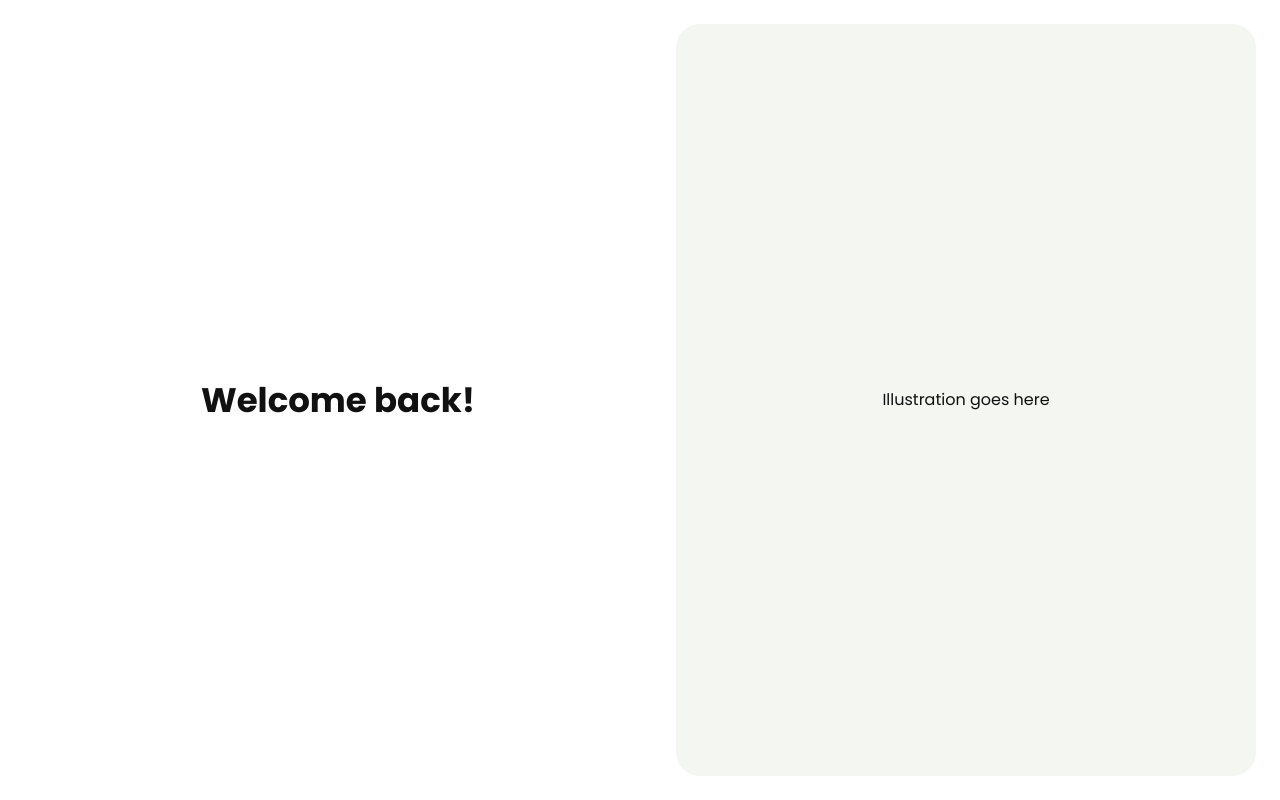
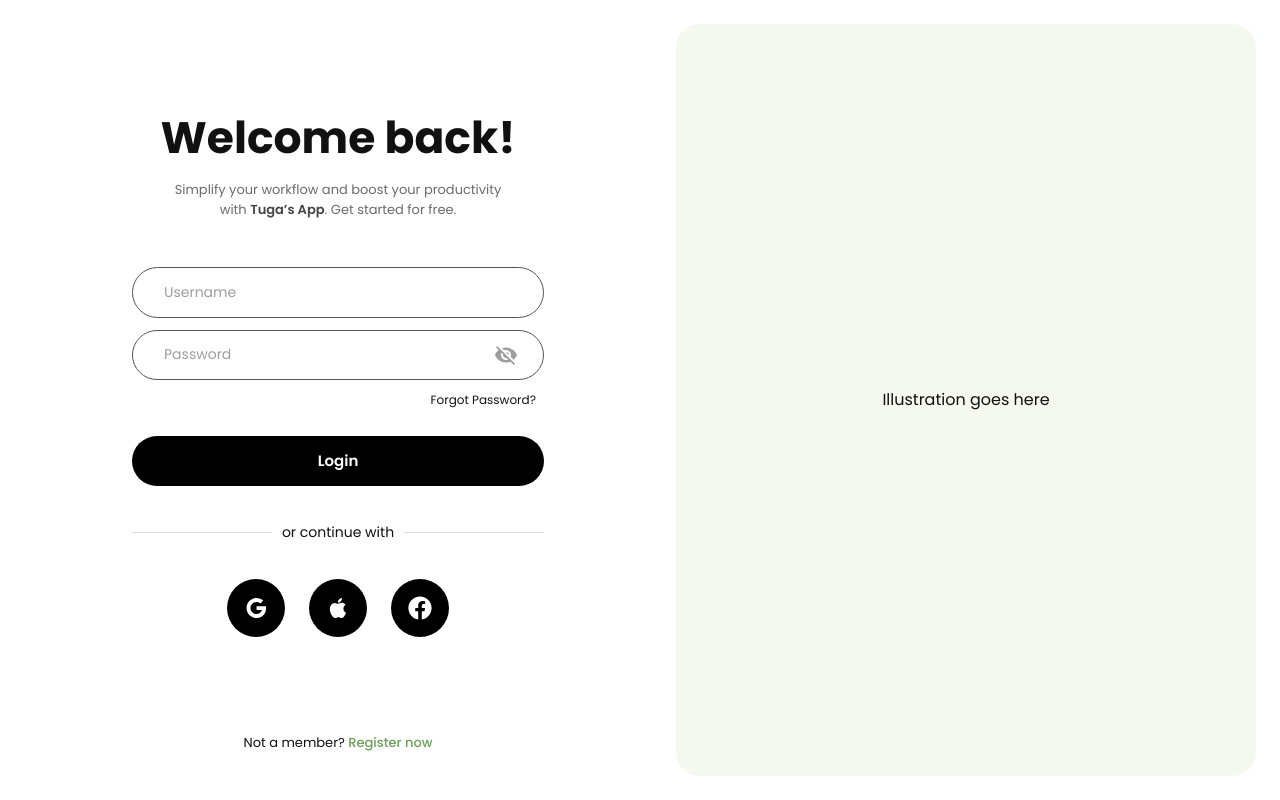
Before and after one commit to Jitharsanan12/tuga_login, a React (Vite) app: page / in a window 1280 px wide. Built offline with nearby package versions, Linux system fonts and the light colour scheme.

Commit message:
style: refine login form to match the design

```diff
--- a/package.json
+++ b/package.json
@@ -18,6 +18,7 @@
     "firebase": "^12.19.0",
     "react": "^19.2.8",
     "react-dom": "^19.2.8",
+    "react-icons": "^5.7.0",
     "react-router-dom": "^7.18.4"
   },
   "devDependencies": {
--- /dev/null
+++ b/src/components/LoginForm.tsx
@@ -0,0 +1,126 @@
+import { useState, type FormEvent } from 'react';
+import Box from '@mui/material/Box';
+import Typography from '@mui/material/Typography';
+import TextField from '@mui/material/TextField';
+import Button from '@mui/material/Button';
+import IconButton from '@mui/material/IconButton';
+import InputAdornment from '@mui/material/InputAdornment';
+import Link from '@mui/material/Link';
+import Divider from '@mui/material/Divider';
+import Visibility from '@mui/icons-material/Visibility';
+import VisibilityOff from '@mui/icons-material/VisibilityOff';
+import GoogleIcon from '@mui/icons-material/Google';
+import AppleIcon from '@mui/icons-material/Apple';
+import { FaFacebook } from 'react-icons/fa';
+
+const socialButtonSx = {
+  bgcolor: '#000',
+  color: '#fff',
+  width: 58,
+  height: 58,
+  '&:hover': { bgcolor: '#333' },
+};
+
+export default function LoginForm() {
+  const [username, setUsername] = useState('');
+  const [password, setPassword] = useState('');
+  const [showPassword, setShowPassword] = useState(false);
+
+  const handleSubmit = (event: FormEvent) => {
+    event.preventDefault();
+    // validation will be added in the next stage
+  };
+
+  return (
+    <Box sx={{ width: '100%', maxWidth: 412 }}>
+      <Typography
+        variant="h4"
+        component="h1"
+        align="center"
+        sx={{ fontWeight: 700, fontSize: { xs: 32, md: 44 }, lineHeight: 1.2 }}
+      >
+        Welcome back!
+      </Typography>
+      <Typography
+        align="center"
+        sx={{ fontSize: 13, mt: 2, mb: 6, mx: 'auto', maxWidth: 340, color: 'text.secondary' }}
+      >
+        Simplify your workflow and boost your productivity with{' '}
+        <Box component="span" sx={{ fontWeight: 600, color: '#444' }}>
+          Tuga’s App
+        </Box>
+        . Get started for free.
+      </Typography>
+
+      <Box component="form" noValidate onSubmit={handleSubmit}>
+        <TextField
+          fullWidth
+          placeholder="Username"
+          value={username}
+          onChange={(e) => setUsername(e.target.value)}
+          sx={{ mb: 1.5 }}
+        />
+
+        <TextField
+          fullWidth
+          placeholder="Password"
+          type={showPassword ? 'text' : 'password'}
+          value={password}
+          onChange={(e) => setPassword(e.target.value)}
+          slotProps={{
+            input: {
+              endAdornment: (
+                <InputAdornment position="end">
+                  <IconButton
+                    aria-label={showPassword ? 'Hide password' : 'Show password'}
+                    onClick={() => setShowPassword((prev) => !prev)}
+                    sx={{ color: '#9E9E9E', mr: 0.5 }}
+                  >
+                    {showPassword ? <Visibility /> : <VisibilityOff />}
+                  </IconButton>
+                </InputAdornment>
+              ),
+            },
+          }}
+        />
+
+        <Box sx={{ textAlign: 'right', mt: 1, mb: 3, pr: 1 }}>
+          <Link
+            component="button"
+            type="button"
+            underline="hover"
+            color="text.primary"
+            sx={{ fontSize: 12 }}
+          >
+            Forgot Password?
+          </Link>
+        </Box>
+
+        <Button
+          type="submit"
+          fullWidth
+          variant="contained"
+          size="large"
+          disableElevation
+          sx={{ py: 1.5, fontSize: 15 }}
+        >
+          Login
+        </Button>
+      </Box>
+
+      <Divider sx={{ my: 4.5, fontSize: 14, color: 'text.primary' }}>or continue with</Divider>
+
+      <Box sx={{ display: 'flex', justifyContent: 'center', gap: 3 }}>
+        <IconButton aria-label="Continue with Google" sx={socialButtonSx}>
+          <GoogleIcon />
+        </IconButton>
+        <IconButton aria-label="Continue with Apple" sx={socialButtonSx}>
+          <AppleIcon />
+        </IconButton>
+        <IconButton aria-label="Continue with Facebook" sx={socialButtonSx}>
+          <FaFacebook size={24} />
+        </IconButton>
+      </Box>
+    </Box>
+  );
+}
--- a/src/pages/LoginPage.tsx
+++ b/src/pages/LoginPage.tsx
@@ -1,33 +1,50 @@
 import Box from '@mui/material/Box';
 import Typography from '@mui/material/Typography';
+import Link from '@mui/material/Link';
+import LoginForm from '../components/LoginForm';
 
 export default function LoginPage() {
   return (
-    <Box sx={{ display: 'flex',minHeight: '100vh', p: { xs: 0, md: 3 }, gap: 3 }}>
-      {/* Left side: the form will go here */}
+    <Box sx={{ display: 'flex', minHeight: '100vh', p: { xs: 0, md: 3 }, gap: 3 }}>
+      {/* Left side: form in the middle, register link pinned to the bottom */}
       <Box
         sx={{
-          flex:1,
-          display:'flex',
-          alignItems:'center',
-          justifyContent:'center',
+          flex: 1,
+          display: 'flex',
+          flexDirection: 'column',
+          alignItems: 'center',
           p: 3,
         }}
       >
-        <Typography variant="h4" sx={{ fontWeight: 700 }}>
-          Welcome back!
+        <Box
+          sx={{
+            flex: 1,
+            width: '100%',
+            display: 'flex',
+            alignItems: 'center',
+            justifyContent: 'center',
+          }}
+        >
+          <LoginForm />
+        </Box>
+
+        <Typography sx={{ fontSize: 13, pt: 4 }}>
+          Not a member?{' '}
+          <Link href="#" underline="hover" color="secondary" sx={{ fontWeight: 500 }}>
+            Register now
+          </Link>
         </Typography>
       </Box>
 
       {/* Right side: illustration panel, hidden on mobile */}
       <Box
         sx={{
-          flex:1,
-          display:{ xs: 'none', md: 'flex' },
-          alignItems: 'center',
-          justifyContent:'center',
-          bgcolor:'#F4F6F1',
-          borderRadius: 3,
+          flex: 1,
+          display: { xs: 'none', md: 'flex' },
+          alignItems:'center',
+          justifyContent: 'center',
+          bgcolor: '#F4F8EE',
+          borderRadius:3,
         }}
       >
         <Typography color="text.secondary">Illustration goes here</Typography>
--- a/src/theme.ts
+++ b/src/theme.ts
@@ -2,12 +2,32 @@ import { createTheme } from '@mui/material/styles';
 
 export const theme = createTheme({
   palette: {
-    primary: {main: '#000000' },
-    secondary: {main: '#6B9F5B' }, // green used for "Register now"
-    text: {primary: '#111111', secondary: '#6B6B6B' },
+    primary: { main: '#000000' },
+    secondary: { main: '#6B9F5B' }, // green used for "Register now"
+    text: { primary: '#111111', secondary: '#6B6B6B' },
   },
   typography: {
-    fontFamily:'"Poppins", "Helvetica", "Arial", sans-serif',
+    fontFamily: '"Poppins", "Helvetica", "Arial", sans-serif',
   },
-  shape:{borderRadius: 8 },
+  shape: { borderRadius: 8 },
+  components: {
+    MuiOutlinedInput: {
+      styleOverrides: {
+        root: {
+          borderRadius: 50,
+          fontSize: 14,
+          '& fieldset': { borderColor: '#555555' },
+        },
+        input: {
+          padding: '15px 32px',
+          '&::placeholder': { color: '#9E9E9E', opacity: 1 },
+        },
+      },
+    },
+    MuiButton: {
+      styleOverrides: {
+        root: { borderRadius: 50, textTransform: 'none', fontWeight: 600 },
+      },
+    },
+  },
 });
```
Also changed, not shown: 1 other file (tests, documents, lock files or other folders).
